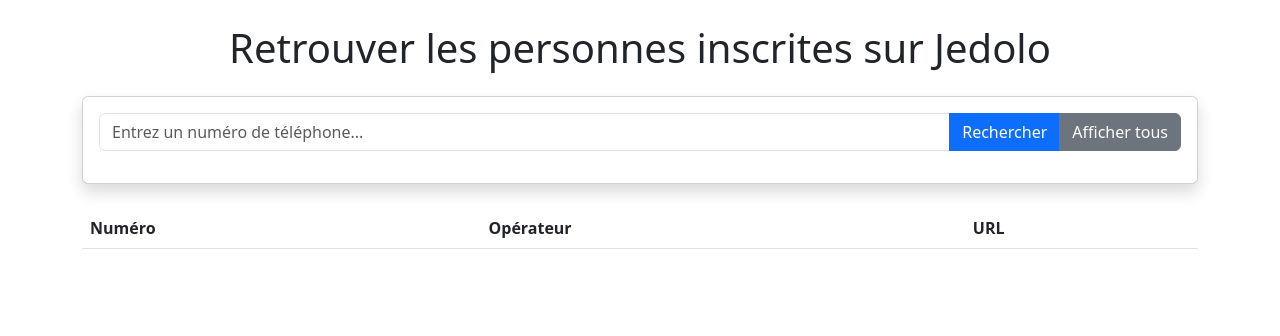
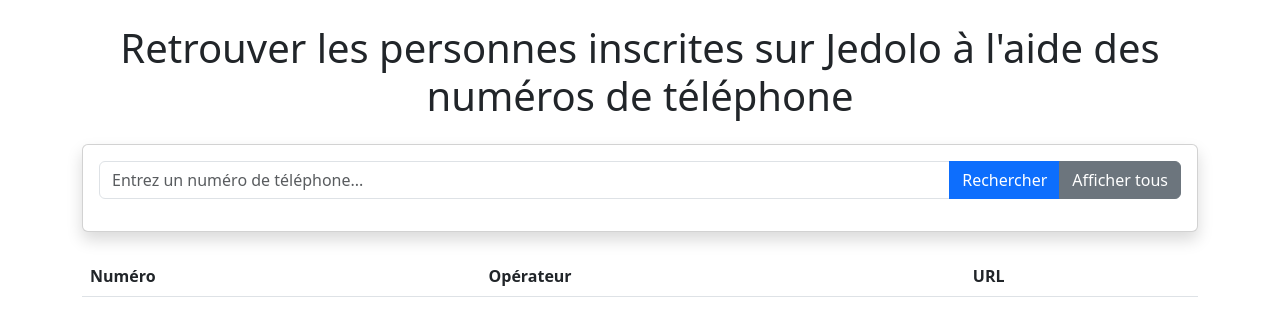
Before and after one commit to calvinkda/jedolo-search-app, a Flask app: page / in a window 1280 px wide. Shown: the top 336 px of the page. Run offline with Flask 3, Linux system fonts and the light colour scheme; lists and menus that the app fills with data are empty.

Commit message:
modif du texte d'acceuil

```diff
--- a/templates/index.html
+++ b/templates/index.html
@@ -9,7 +9,7 @@
 </head>
 <body>
     <div class="container">
-        <h1 class="text-center my-4">Retrouver les personnes inscrites sur Jedolo</h1>
+        <h1 class="text-center my-4">Retrouver les personnes inscrites sur Jedolo à l'aide des numéros de téléphone</h1>
 
         <div class="card shadow mb-4">
             <div class="card-body">
```
